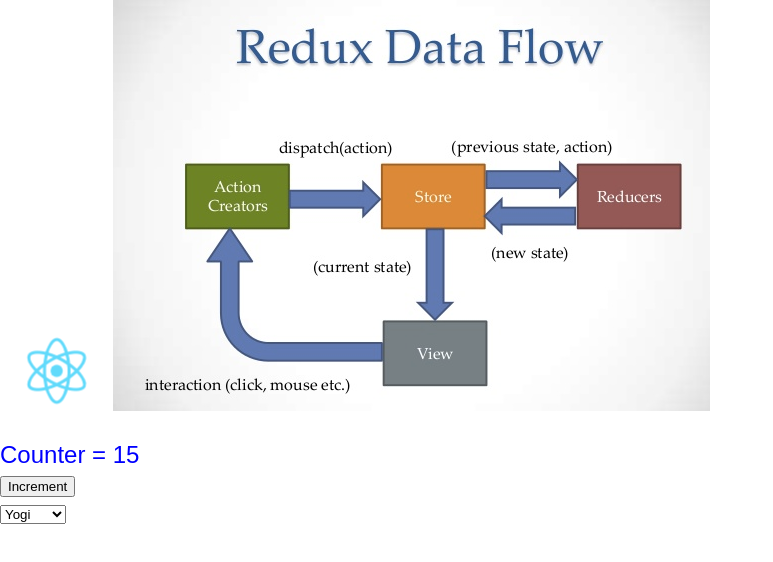
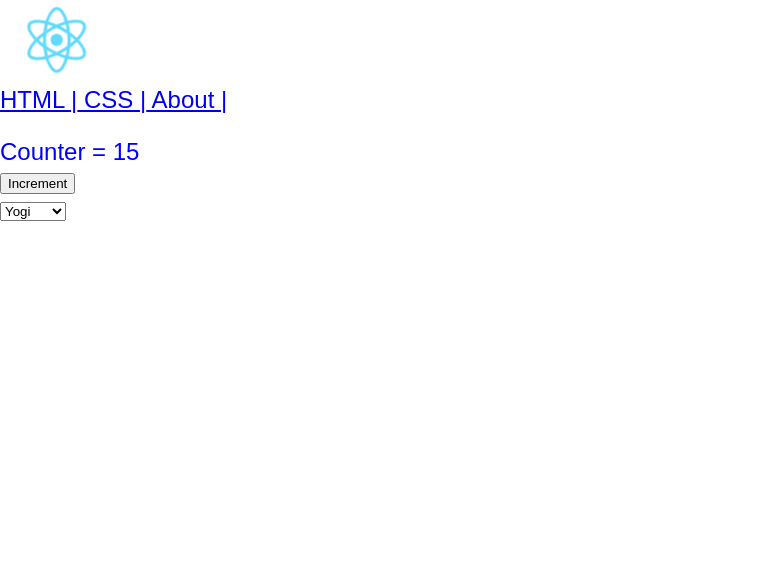
Before and after one commit to gaur-associates/react-sample-hooks, a React (Create React App) app: page / in a window 1280 px wide. Shown: the top 562 px of the page, without its empty margins (0-773 px from the left). Built offline with nearby package versions, Linux system fonts and the light colour scheme.

Commit message:
react router

```diff
--- a/src/App.js
+++ b/src/App.js
@@ -6,6 +6,10 @@ import Test from './Test.js'
 import { connect } from 'react-redux';
 import { bindActionCreators } from 'redux';
 import { incCounter, userName } from './actions.js';
+import { Link, Route } from 'react-router-dom';
+import Html from './routes/html';
+import Css from './routes/css';
+import About from './routes/about';
 
 class App extends Component {
 
@@ -19,9 +23,17 @@ class App extends Component {
       <div style={this.divStyle}>
         <div >
           <img src={logo} className="App-logo" alt="logo" />
-          <img src={reduxOverview} /><br />
+        <nav>
+<Link to='/html'> HTML </Link> |
+<Link to='/css'> CSS </Link> |
+<Link to='/about'> About </Link> |
+</nav>
 
+<Route path='/html' component={Html}/>
+<Route path='/css' component={Css}/>
+<Route path='/about' component={About}/>
         </div>
+
         <p>
 
           Counter = {this.props.counter} <br />
--- a/src/index.js
+++ b/src/index.js
@@ -3,19 +3,22 @@ import ReactDOM from 'react-dom';
 import './index.css';
 import App from './App';
 import registerServiceWorker from './registerServiceWorker';
-import {createLogger} from 'redux-logger';
-import {createStore, applyMiddleware} from 'redux';
-import {Provider} from 'react-redux';
+import { createLogger } from 'redux-logger';
+import { createStore, applyMiddleware } from 'redux';
+import { Provider } from 'react-redux';
 import allReducers from './reducers.js'
+import { BrowserRouter, Switch, Route } from 'react-router-dom';
 
 const logger = createLogger();
 const store = createStore(allReducers, applyMiddleware(logger));
 
-store.dispatch({type: "ADD_CNT", payload: 5});
-store.dispatch({type: "ADD_CNT", payload: 10});
+store.dispatch({ type: "ADD_CNT", payload: 5 });
+store.dispatch({ type: "ADD_CNT", payload: 10 });
 
 ReactDOM.render(<Provider store={store}>
-    <App />
-    </Provider>,
-document.getElementById('root'));
+    <BrowserRouter>
+        <Route path="/" component={App} />
+    </BrowserRouter>
+</Provider>,
+    document.getElementById('root'));
 registerServiceWorker();
```
